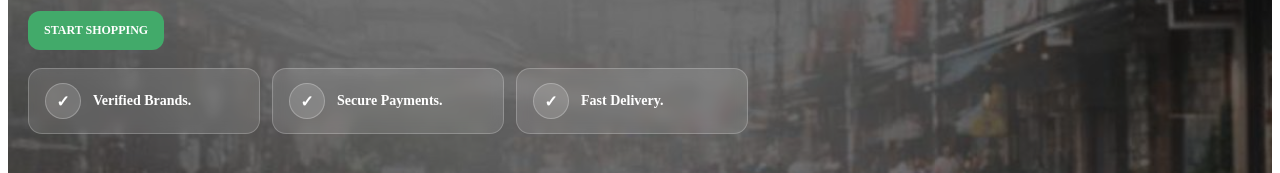
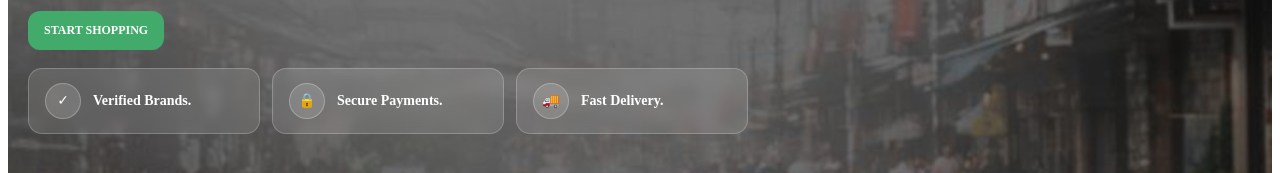
Before and after one commit to Itzteejay70/clothing-web-frontend, a React (Vite) app: page / in a window 1280 px wide. Shown: the part 295-468 px from the top of the page. Built offline with nearby package versions, Linux system fonts and the light colour scheme.

Commit message:
refactor: enhance TrustBadges component by adding icons and adjusting styles for better presentation

```diff
--- a/src/components/home/trustBadges.jsx
+++ b/src/components/home/trustBadges.jsx
@@ -1,18 +1,19 @@
 import "../../styles/home.css";
 
 export default function TrustBadges({ variant = "default" }) {
-  const items = [
-    { title: "Verified Brands." },
-    { title: "Secure Payments." },
-    { title: "Fast Delivery." },
-  ];
+   const items = [
+  { title: "Verified Brands.", icon: "✓" },
+  { title: "Secure Payments.", icon: "🔒" },
+  { title: "Fast Delivery.", icon: "🚚" },
+];
+
 
   return (
     <section className={`trustBadgesWrap ${variant === "hero" ? "trustBadgesHero" : ""}`}>
       <div className="container trustBadgesGrid">
         {items.map((item) => (
           <div key={item.title} className="trustBadgeCard">
-            <div className="trustBadgeIcon">✓</div>
+            <div className="trustBadgeIcon">{item.icon}</div>
 
             <div>
               <h3 className="trustBadgeTitle">{item.title}</h3>
--- a/src/styles/home.css
+++ b/src/styles/home.css
@@ -113,10 +113,9 @@
   border: 1px solid #ddd;
   display: grid;
   place-items: center;
-  font-weight: 900;
-  color: #111;
-  background: #fff;
   flex: 0 0 auto;
+  font-size: 14px;
+  line-height: 1;
 }
 
 .trustBadgeTitle {
```
